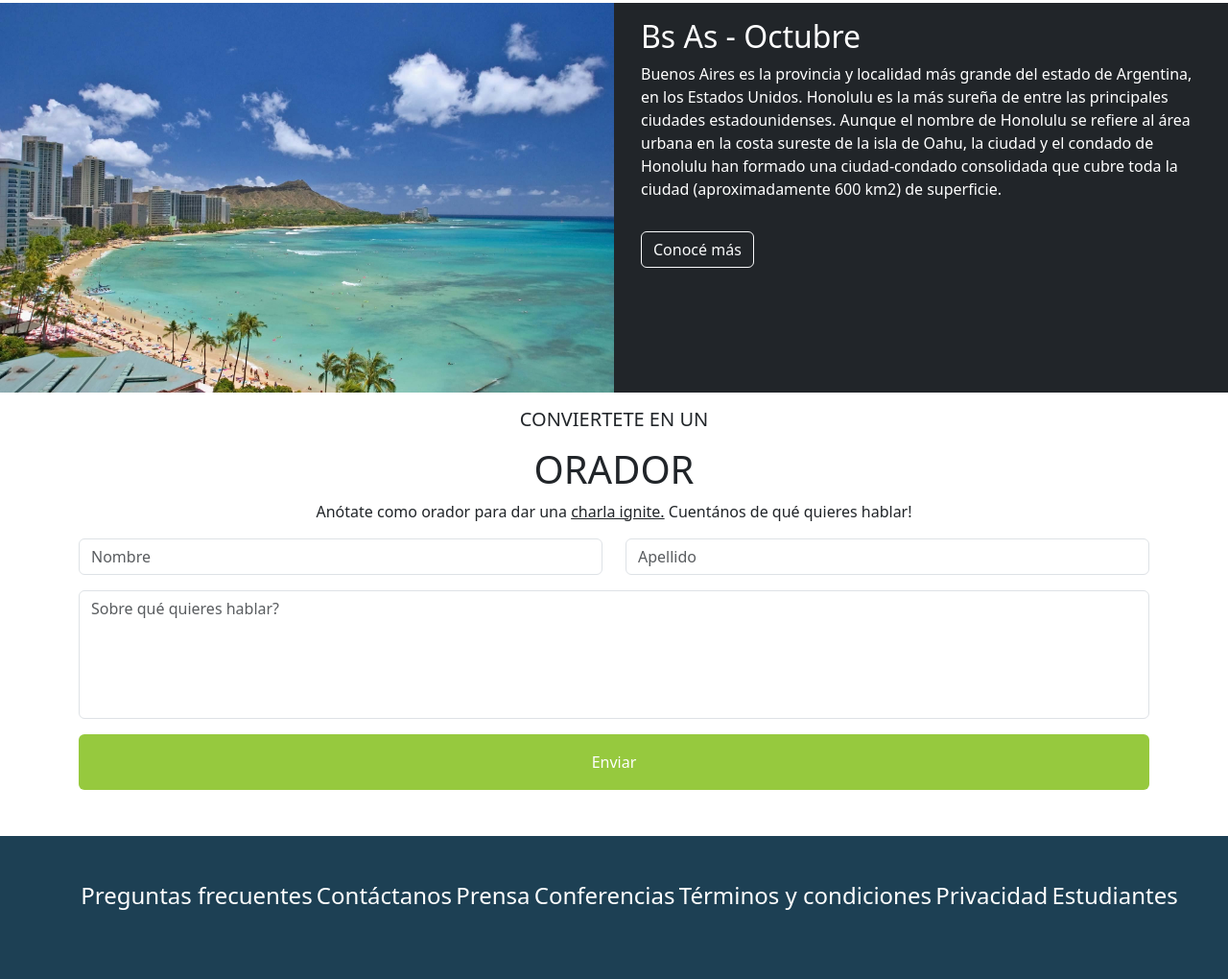
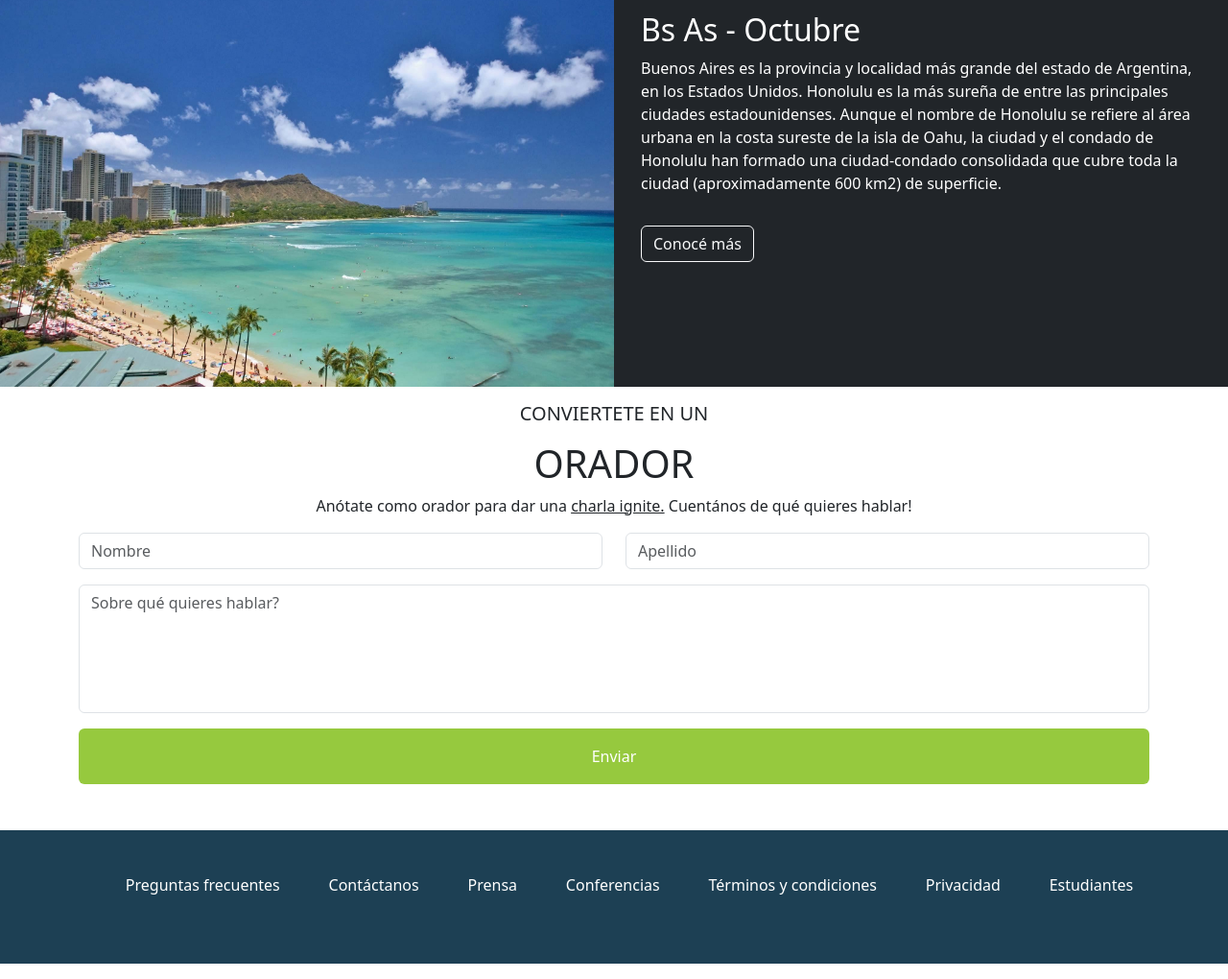
Before and after one commit to JoelE7/Codo-a-Codo-23045, a plain HTML site: page index.html in a window 1280 px wide. Shown: the part 1371-2391 px from the top of the page at 96% size. Drawn offline with nearby package versions, Linux system fonts and the light colour scheme.

Commit message:
arreglo de estilos

```diff
--- a/index.html
+++ b/index.html
@@ -9,6 +9,7 @@
   <link rel="stylesheet" href="css/header.css">
   <link rel="stylesheet" href="css/body.css">
   <link rel="stylesheet" href="css/footer.css">
+  <link rel="shortcut icon" href="img/codoacodo.png" type="image/x-icon">
   <link href="https://cdn.jsdelivr.net/npm/bootstrap@5.3.0-alpha3/dist/css/bootstrap.min.css" rel="stylesheet"
     integrity="sha384-KK94CHFLLe+nY2dmCWGMq91rCGa5gtU4mk92HdvYe+M/SXH301p5ILy+dN9+nJOZ" crossorigin="anonymous">
   <script src="https://cdn.jsdelivr.net/npm/bootstrap@5.3.0-alpha3/dist/js/bootstrap.bundle.min.js"
@@ -26,7 +27,7 @@
           <span class="navbar-toggler-icon"></span>
         </button>
         <div class="collapse navbar-collapse justify-content-md-end" id="navbarSupportedContent">
-          <ul class="navbar-nav justify-content-end mr-auto h4 mb-2 mb-lg-0">
+          <ul class="navbar-nav justify-content-end mr-auto h6 mb-2 mb-lg-0">
             <li class="nav-item mx-3">
               <a class="nav-link active" aria-current="page" href="#">La conferencia</a>
             </li>
@@ -178,13 +179,13 @@
   </main>
   <footer class="mt-5 p-5 footer-bg ">
     <ul class="d-flex flex-wrap justify-content-evenly text-white">
-      <li class="nav-item h4"><a class="nav-link text-white" href="#">Preguntas frecuentes</a> </li>
-      <li class="nav-item h4"><a class="nav-link text-white" href="#">Contáctanos</a> </li>
-      <li class="nav-item h4"><a class="nav-link text-white" href="#">Prensa</a> </li>
-      <li class="nav-item h4"><a class="nav-link text-white" href="#">Conferencias</a> </li>
-      <li class="nav-item h4"><a class="nav-link text-white" href="#">Términos y condiciones</a> </li>
-      <li class="nav-item h4"><a class="nav-link text-white" href="#">Privacidad</a> </li>
-      <li class="nav-item h4"><a class="nav-link text-white" href="#">Estudiantes</a> </li>
+      <li class="nav-item h6"><a class="nav-link text-white" href="#">Preguntas frecuentes</a> </li>
+      <li class="nav-item h6"><a class="nav-link text-white" href="#">Contáctanos</a> </li>
+      <li class="nav-item h6"><a class="nav-link text-white" href="#">Prensa</a> </li>
+      <li class="nav-item h6"><a class="nav-link text-white" href="#">Conferencias</a> </li>
+      <li class="nav-item h6"><a class="nav-link text-white" href="#">Términos y condiciones</a> </li>
+      <li class="nav-item h6"><a class="nav-link text-white" href="#">Privacidad</a> </li>
+      <li class="nav-item h6"><a class="nav-link text-white" href="#">Estudiantes</a> </li>
     </ul>
   </footer>
 </body>
```
